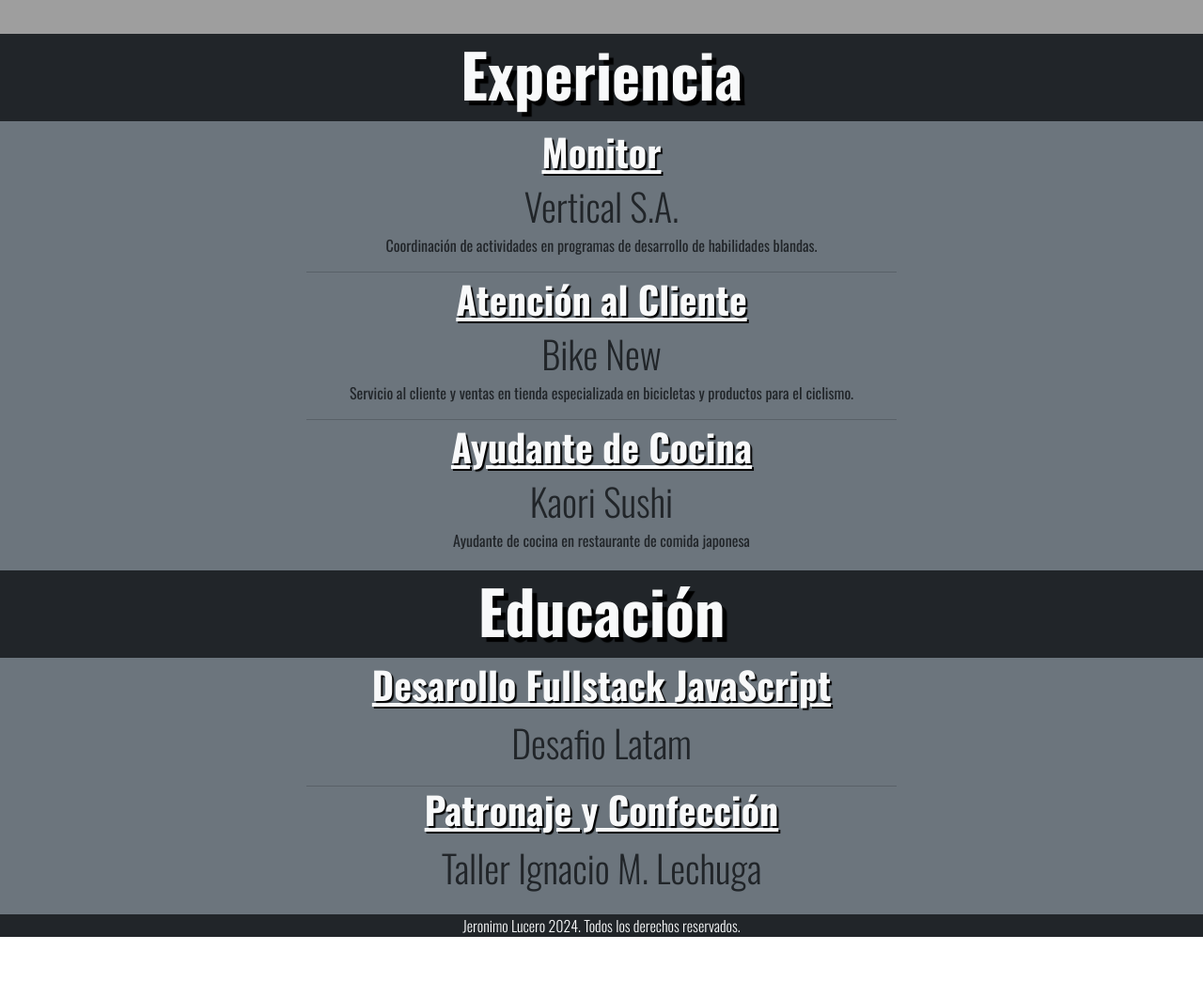
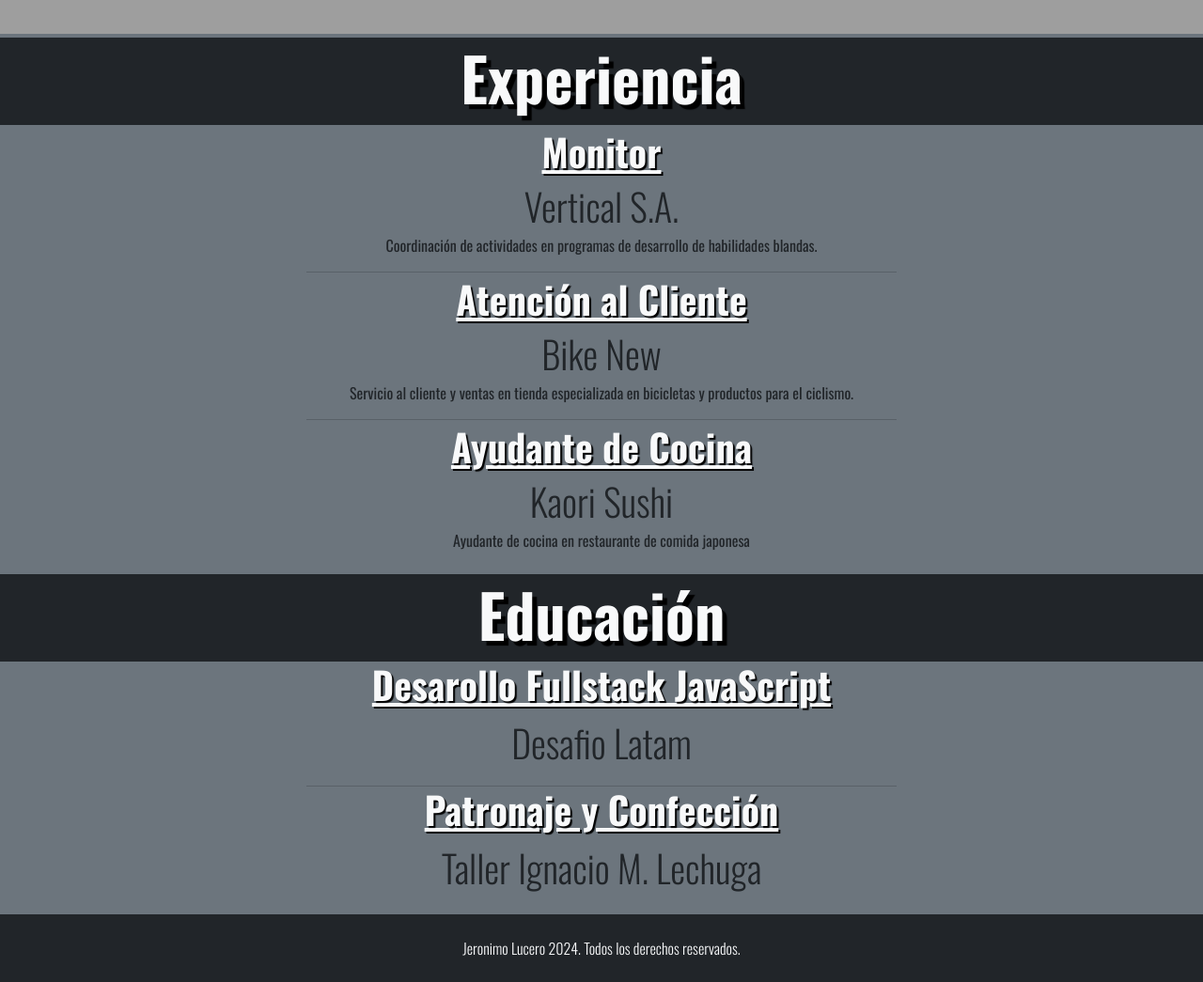
Before and after one commit to VitokoMotoko/JeronimoLucero.github.io, a plain HTML site: page index.html in a window 1280 px wide. Shown: the part 740-1785 px from the top of the page at 94% size. Before the commit the page ends 1737 px from the top, so only its background shows below. Drawn offline with nearby package versions, Linux system fonts and the light colour scheme; grey boxes are pictures that could not be loaded.

Commit message:
Modificación de layout se las etiquetas section y se agregaron comentarios

```diff
--- a/index.html
+++ b/index.html
@@ -5,19 +5,19 @@
     <meta charset="UTF-8">
     <meta name="viewport" content="width=device-width, initial-scale=1.0">
     <title>Jerónimo Lucero</title>
-
+    <!-- Bootsrap  -->
     <link href="https://cdn.jsdelivr.net/npm/bootstrap@5.3.3/dist/css/bootstrap.min.css" rel="stylesheet"
         integrity="sha384-QWTKZyjpPEjISv5WaRU9OFeRpok6YctnYmDr5pNlyT2bRjXh0JMhjY6hW+ALEwIH" crossorigin="anonymous">
+    <!-- Google fonts  -->
     <link rel="preconnect" href="https://fonts.googleapis.com">
     <link rel="preconnect" href="https://fonts.gstatic.com" crossorigin>
     <link href="https://fonts.googleapis.com/css2?family=Oswald:wght@200..700&display=swap" rel="stylesheet">
-
-
-
+    <!-- Css -->
     <link rel="stylesheet" href="assets/css/style.css">
 </head>
 
 <body>
+    <!-- Navbar-->
     <nav class="navbar navbar-expand-lg navbar-dark bg-dark mx-auto py-2 ">
         <div class="container-fluid ">
             <a class="navbar-brand ms-2  text-light" href="#">Jerónimo Lucero</a>
@@ -34,6 +34,7 @@
         </div>
     </nav>
 
+    <!-- Header -->
     <header id=headercv class="header text-light py-5">
         <div class="container-fluid ">
                 <h1 class="display-1 fw-bold py-5 mx-5">
@@ -41,17 +42,15 @@
                 </h1>
                 <h5 class="display-5 fw-normal mx-5 text start">Curriculum Vitae</h5>
         </div>
-
     </header>
 
-    <section id="headerexperiencia" class="bg-dark text-center py-1">
-        <div class="container-fluid">
-            <h2 class="display-3  fw-bold  text-light">Experiencia</h2>
+   <!-- Section experiencia -->
+    <section id="infoexperiencia" class="bg-secondary  py-1 text-center">
+          <!-- titulo -->
+          <div class="bg-dark py-1">
+            <h2 class="display-3 fw-bold text-light">Experiencia</h2>
         </div>
 
-    </section>
-
-    <section id="infoexperiencia" class="bg-secondary  py-1 text-center">
         <div class="container-fluid">
             <h3 class="fw-bold text-light display-6 m-1 text-decoration-underline">Monitor</h3>
             <span class="fs-1 fw-light ">Vertical S.A.</span>
@@ -66,33 +65,27 @@
             <p>Ayudante de cocina en restaurante de comida japonesa</p>
 
         </div>
-
     </section>
 
-    <section id="headereducacion" class="bg-dark py-1">
-        <div class="container-fluid ">
-            <h2 class="display-3 fw-bold text-light text-center">Educación</h2>
+    <!-- Section Educación -->
+    <section id="infoeducacion" class="bg-secondary py-1 text-center">
+        <!-- titulo -->
+        <div class="bg-dark py-1">
+            <h2 class="display-3 fw-bold text-light">Educación</h2>
         </div>
 
-    </section>
-    <section id="infoeducacion" class="bg-secondary  py-1 text-center">
+        <!-- Contenido -->
         <div class="container-fluid">
             <h3 class="fw-bold text-light display-6 text-decoration-underline">Desarollo Fullstack JavaScript</h3>
             <p class="fs-1 fw-light">Desafio Latam</p>
             <hr>
             <h3 class="fw-bold text-light display-6 text-decoration-underline">Patronaje y Confección</h3>
             <p class="fs-1 fw-light">Taller Ignacio M. Lechuga</p>
-
-
         </div>
-
     </section>
 
-
-
-
-
-    <footer class="bg-dark">
+    <!-- Footer -->
+    <footer class="bg-dark py-4">
         <p class="text-center fw-light text-light p-0 m-0">Jeronimo Lucero 2024. Todos los derechos reservados.</p>
     </footer>
 
```
